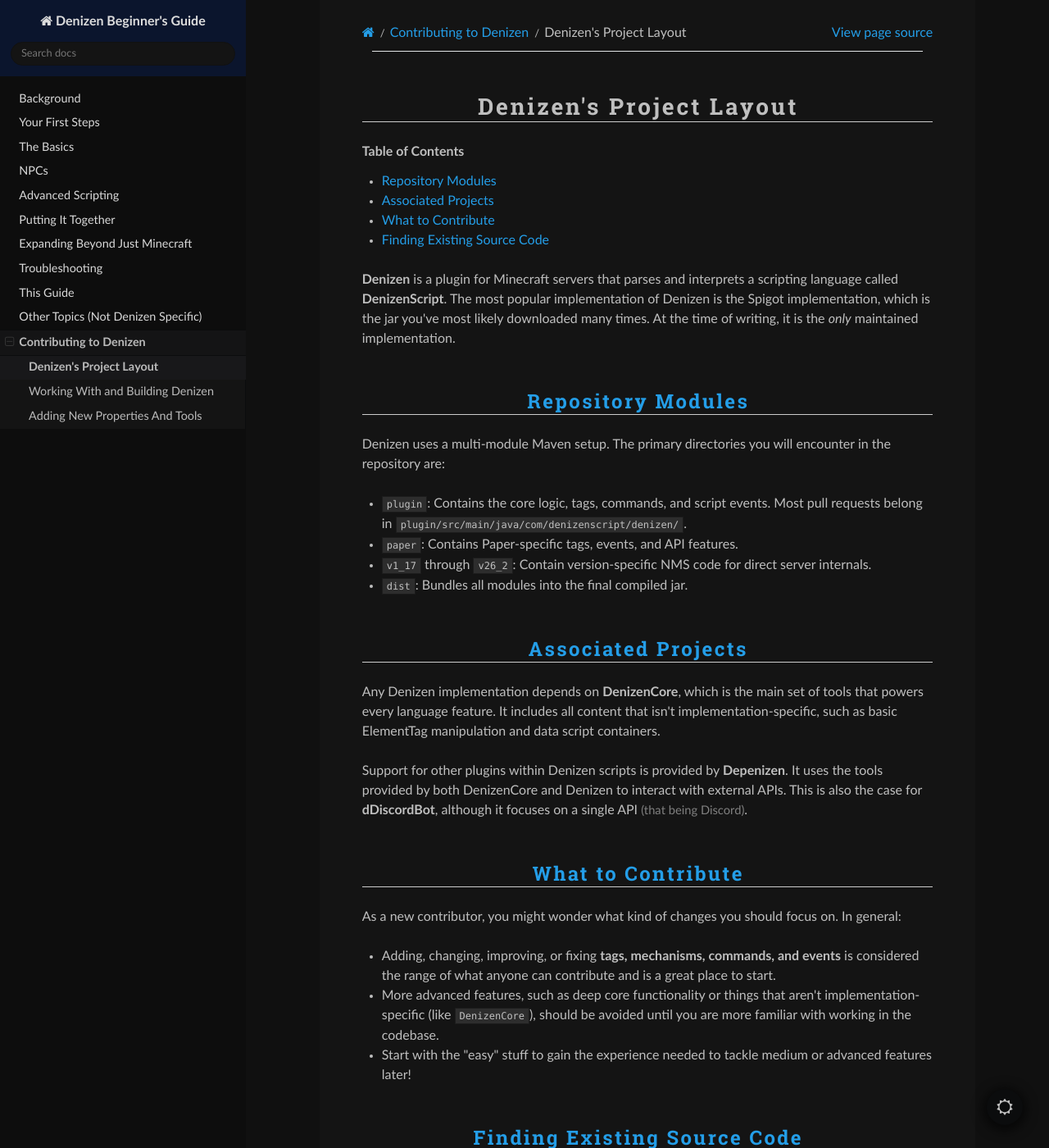
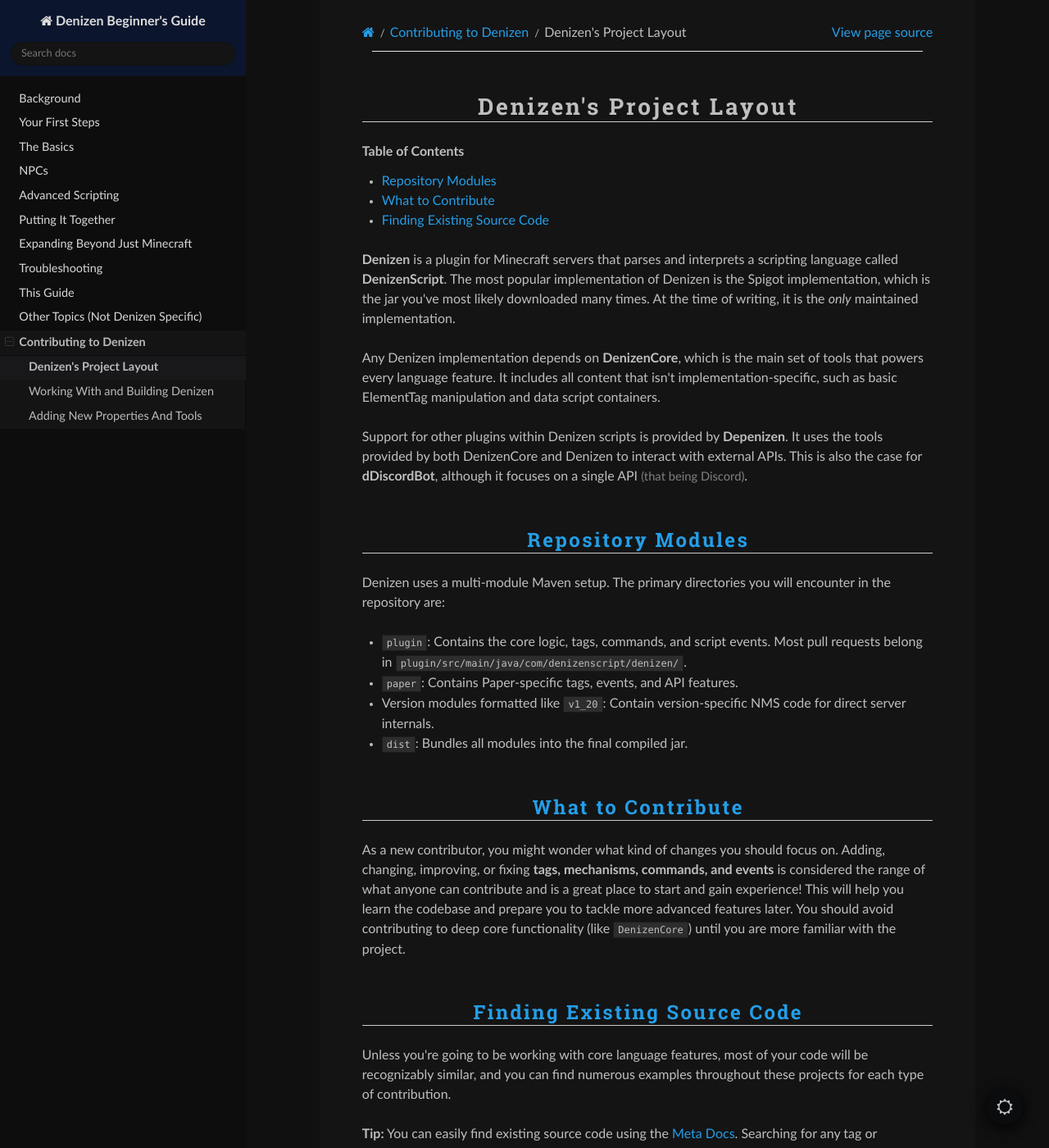
Before and after one commit to DenizenScript/Denizen-Beginners-Guide, a Sphinx documentation site: the page built from source/guides/contributing/layout.md, in a window 1280 px wide and 1400 px high. Shown: the whole window at 82% size. Built offline with Sphinx 7.4.7 and the Read the Docs theme 3.1.0, drawn with Linux system fonts in a browser that asks for light colours.

Commit message:
quick revisions
- removed the CLI build instructions
- fixed the flow of `layout.md`
- genericized the NMS versions
- rephrased obvious copy-pasta

```diff
--- a/source/guides/contributing/layout.md
+++ b/source/guides/contributing/layout.md
@@ -8,28 +8,22 @@ Denizen's Project Layout
 
 **Denizen** is a plugin for Minecraft servers that parses and interprets a scripting language called **DenizenScript**. The most popular implementation of Denizen is the Spigot implementation, which is the jar you've most likely downloaded many times. At the time of writing, it is the *only* maintained implementation.
 
+Any Denizen implementation depends on **DenizenCore**, which is the main set of tools that powers every language feature. It includes all content that isn't implementation-specific, such as basic ElementTag manipulation and data script containers.
+
+Support for other plugins within Denizen scripts is provided by **Depenizen**. It uses the tools provided by both DenizenCore and Denizen to interact with external APIs. This is also the case for **dDiscordBot**, although it focuses on a single API <span class="parens">(that being Discord)</span>.
+
 ### Repository Modules
 
 Denizen uses a multi-module Maven setup. The primary directories you will encounter in the repository are:
 
 - `plugin`: Contains the core logic, tags, commands, and script events. Most pull requests belong in `plugin/src/main/java/com/denizenscript/denizen/`.
 - `paper`: Contains Paper-specific tags, events, and API features.
-- `v1_17` through `v26_2`: Contain version-specific NMS code for direct server internals.
+- Version modules formatted like `v1_20`: Contain version-specific NMS code for direct server internals.
 - `dist`: Bundles all modules into the final compiled jar.
-
-### Associated Projects
-
-Any Denizen implementation depends on **DenizenCore**, which is the main set of tools that powers every language feature. It includes all content that isn't implementation-specific, such as basic ElementTag manipulation and data script containers.
-
-Support for other plugins within Denizen scripts is provided by **Depenizen**. It uses the tools provided by both DenizenCore and Denizen to interact with external APIs. This is also the case for **dDiscordBot**, although it focuses on a single API <span class="parens">(that being Discord)</span>.
 
 ### What to Contribute
 
-As a new contributor, you might wonder what kind of changes you should focus on. In general:
-
-- Adding, changing, improving, or fixing **tags, mechanisms, commands, and events** is considered the range of what anyone can contribute and is a great place to start.
-- More advanced features, such as deep core functionality or things that aren't implementation-specific (like `DenizenCore`), should be avoided until you are more familiar with working in the codebase.
-- Start with the "easy" stuff to gain the experience needed to tackle medium or advanced features later!
+As a new contributor, you might wonder what kind of changes you should focus on. Adding, changing, improving, or fixing **tags, mechanisms, commands, and events** is considered the range of what anyone can contribute and is a great place to start and gain experience! This will help you learn the codebase and prepare you to tackle more advanced features later. You should avoid contributing to deep core functionality (like `DenizenCore`) until you are more familiar with the project.
 
 ### Finding Existing Source Code
 
```
Also changed, not shown: source/guides/contributing/building.md (+0 -9 lines).
